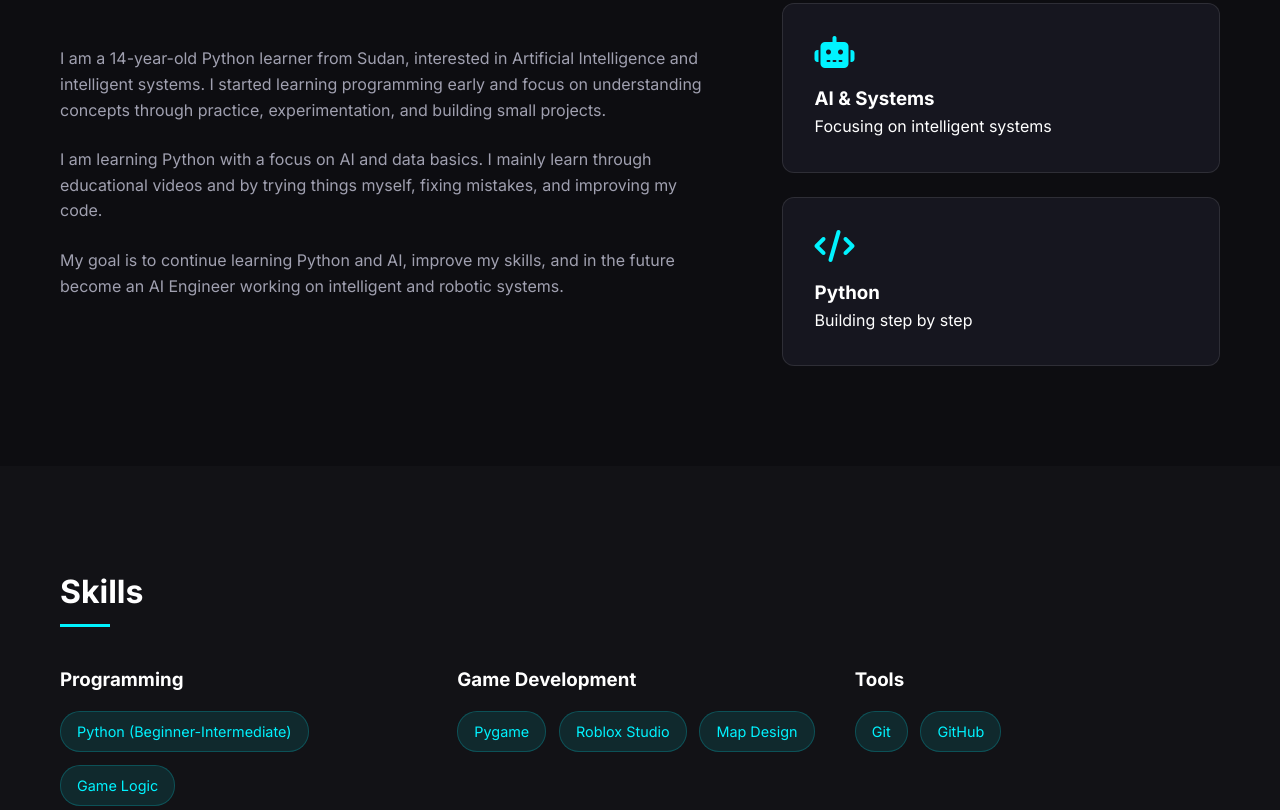
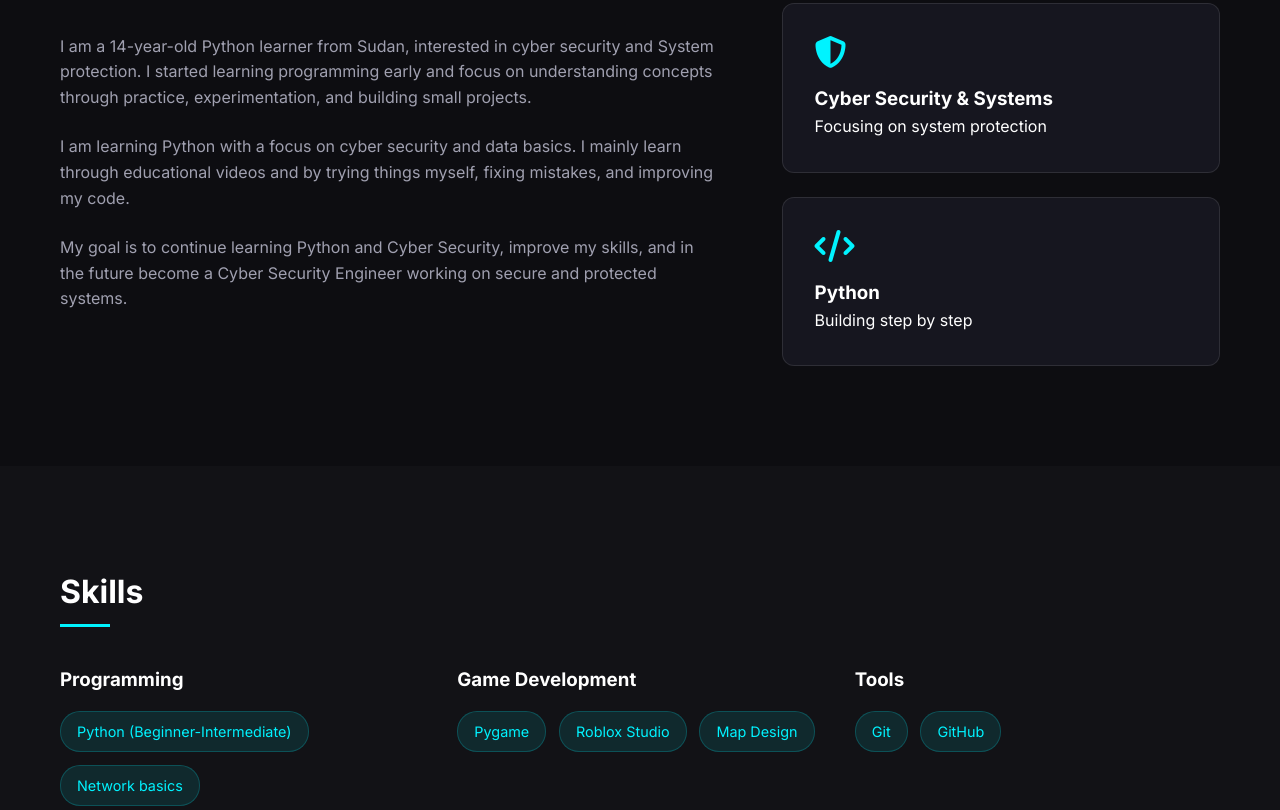
Before and after one commit to de77fult/all-about-my-self, a plain HTML site: page index.html in a window 1280 px wide. Shown: the part 996-1806 px from the top of the page. Drawn offline with Linux system fonts and the light colour scheme.

Commit message:
Add files via upload

```diff
--- a/index.html
+++ b/index.html
@@ -4,9 +4,9 @@
 <head>
     <meta charset="UTF-8">
     <meta name="viewport" content="width=device-width, initial-scale=1.0">
-    <title>Mohamed Khater | AI Enthusiast</title>
+    <title>Mohamed Khater | Cyber Security</title>
     <meta name="description"
-        content="Portfolio of Mohamed Ahmed Mohamed Khater - Python Learner and AI Enthusiast from Sudan.">
+        content="Portfolio of Mohamed Ahmed Mohamed Khater - Python Learner and Cyber Security Enthusiast from Sudan.">
     <link rel="preconnect" href="https://fonts.googleapis.com">
     <link rel="preconnect" href="https://fonts.gstatic.com" crossorigin>
     <link
@@ -43,7 +43,7 @@
             <div class="hero-content">
                 <p class="greeting" data-i18n="hero_greeting">Hello, I'm</p>
                 <h1 data-i18n="hero_name">Mohamed Ahmed Mohamed Khater</h1>
-                <h2 class="typing-text" data-i18n="hero_title">Python Learner | AI Enthusiast</h2>
+                <h2 class="typing-text" data-i18n="hero_title">Python Learner | Cyber Security</h2>
                 <p class="location"><i class="fas fa-map-marker-alt"></i> <span data-i18n="hero_location">Sudan</span>
                 </p>
                 <div class="cta-buttons">
@@ -63,20 +63,22 @@
             <h2 class="section-title" data-i18n="about_title">About Me</h2>
             <div class="about-content">
                 <div class="about-text">
-                    <p data-i18n="about_p1">I am a young Python learner from Sudan, interested in Artificial
-                        Intelligence and intelligent systems. I started learning programming early and focus on
+                    <p data-i18n="about_p1">I am a young Python learner from Sudan, interested in cyber security and
+                        System protection. I started learning programming early and focus on
                         understanding concepts through practice, experimentation, and building small projects.</p>
-                    <p data-i18n="about_p2">I am learning Python with a focus on AI and data basics. I mainly learn
+                    <p data-i18n="about_p2">I am learning Python with a focus on cyber security and data basics. I
+                        mainly learn
                         through educational videos and by trying things myself, fixing mistakes, and improving my code.
                     </p>
-                    <p data-i18n="about_p3">My goal is to continue learning Python and AI, improve my skills, and in the
-                        future become an AI Engineer working on intelligent and robotic systems.</p>
+                    <p data-i18n="about_p3">My goal is to continue learning Python and Cyber Security, improve my
+                        skills, and in the
+                        future become a Cyber Security Engineer working on secure and protected systems.</p>
                 </div>
                 <div class="highlights">
                     <div class="highlight-card">
-                        <i class="fas fa-robot"></i>
-                        <h3 data-i18n="card_ai_title">AI & Systems</h3>
-                        <p data-i18n="card_ai_desc">Focusing on intelligent systems</p>
+                        <i class="fas fa-shield-alt"></i>
+                        <h3 data-i18n="card_ai_title">Cyber Security & Systems</h3>
+                        <p data-i18n="card_ai_desc">Focusing on system protection</p>
                     </div>
                     <div class="highlight-card">
                         <i class="fas fa-code"></i>
@@ -96,7 +98,7 @@
                     <h3 data-i18n="skill_prog">Programming</h3>
                     <div class="skill-tags">
                         <span class="skill-tag" data-i18n="skill_py">Python (Beginner-Intermediate)</span>
-                        <span class="skill-tag" data-i18n="skill_game_logic">Game Logic</span>
+                        <span class="skill-tag" data-i18n="skill_game_logic">Network basics</span>
                     </div>
                 </div>
 
@@ -152,7 +154,7 @@
                         <h3 data-i18n="exp_role1">Independent Learner & Project Builder</h3>
                         <ul>
                             <li data-i18n="exp_list1_1">Practicing Python by building small programs and games</li>
-                            <li data-i18n="exp_list1_2">Learning AI and data basics step by step</li>
+                            <li data-i18n="exp_list1_2">Learning cyber security and data basics step by step</li>
                             <li data-i18n="exp_list1_3">Improving through mistakes and experimentation</li>
                         </ul>
                     </div>
@@ -162,8 +164,8 @@
                     <div class="content">
                         <h3 data-i18n="exp_role2">What I’m Learning Now</h3>
                         <ul>
-                            <li data-i18n="exp_list2_1">Python fundamentals & NumPy basics</li>
-                            <li data-i18n="exp_list2_2">AI and intelligent systems concepts</li>
+                            <li data-i18n="exp_list2_1">Learn Kali Linux</li>
+                            <li data-i18n="exp_list2_2">Cyber security and system protection concepts</li>
                             <li data-i18n="exp_list2_3">Logical thinking and problem-solving</li>
                         </ul>
                     </div>
--- a/script.js
+++ b/script.js
@@ -49,22 +49,22 @@ document.addEventListener('DOMContentLoaded', () => {
             nav_contact: "Social Media",
             hero_greeting: "Hello, I'm",
             hero_name: "Mohamed Ahmed Mohamed Khater",
-            hero_title: "Python Learner | AI Enthusiast",
+            hero_title: "Python Learner | Cyber Security",
             hero_location: "USA",
             btn_projects: "View Projects",
             btn_contact: "Social Media",
             about_title: "About Me",
-            about_p1: "I am a 14-year-old Python learner from Sudan, interested in Artificial Intelligence and intelligent systems. I started learning programming early and focus on understanding concepts through practice, experimentation, and building small projects.",
-            about_p2: "I am learning Python with a focus on AI and data basics. I mainly learn through educational videos and by trying things myself, fixing mistakes, and improving my code.",
-            about_p3: "My goal is to continue learning Python and AI, improve my skills, and in the future become an AI Engineer working on intelligent and robotic systems.",
-            card_ai_title: "AI & Systems",
-            card_ai_desc: "Focusing on intelligent systems",
+            about_p1: "I am a 14-year-old Python learner from Sudan, interested in cyber security and System protection. I started learning programming early and focus on understanding concepts through practice, experimentation, and building small projects.",
+            about_p2: "I am learning Python with a focus on cyber security and data basics. I mainly learn through educational videos and by trying things myself, fixing mistakes, and improving my code.",
+            about_p3: "My goal is to continue learning Python and Cyber Security, improve my skills, and in the future become a Cyber Security Engineer working on secure and protected systems.",
+            card_ai_title: "Cyber Security & Systems",
+            card_ai_desc: "Focusing on system protection",
             card_python_title: "Python",
             card_python_desc: "Building step by step",
             skills_title: "Skills",
             skill_prog: "Programming",
             skill_py: "Python (Beginner-Intermediate)",
-            skill_game_logic: "Game Logic",
+            skill_game_logic: "Network basics",
 
             skill_gamedev: "Game Development",
             skill_map: "Map Design",
@@ -80,12 +80,12 @@ document.addEventListener('DOMContentLoaded', () => {
             exp_role1: "Independent Learner & Project Builder",
             exp_desc1: "Started learning Python basics, focusing on variables, loops, and functions. Built small command-line tools.",
             exp_list1_1: "Practicing Python by building small programs and games",
-            exp_list1_2: "Learning AI and data basics step by step",
+            exp_list1_2: "Learning cyber security and data basics step by step",
             exp_list1_3: "Improving through mistakes and experimentation",
             exp_date2: "",
             exp_role2: "What I’m Learning Now",
-            exp_list2_1: "Python fundamentals & NumPy basics",
-            exp_list2_2: "AI and intelligent systems concepts",
+            exp_list2_1: "Learn Kali Linux",
+            exp_list2_2: "Cyber security and system protection concepts",
             exp_list2_3: "Logical thinking and problem-solving",
             contact_title: "Social Media",
             copyright: "&copy; 2025 Mohamed Ahmed Mohamed Khater. All rights reserved."
@@ -98,22 +98,22 @@ document.addEventListener('DOMContentLoaded', () => {
             nav_contact: "وسائل التواصل الاجتماعي",
             hero_greeting: "مرحباً، أنا",
             hero_name: "محمد أحمد محمد خاطر",
-            hero_title: "متعلم بايثون | شغوف بالذكاء الاصطناعي",
+            hero_title: "متعلم بايثون | الأمن السيبراني",
             hero_location: "الولايات المتحدة الأمريكية",
             btn_projects: "عرض المشاريع",
             btn_contact: "تواصل معي",
             about_title: "نبذة عني",
-            about_p1: "أنا متعلم بايثون عمري 14 عاماً من السودان، مهتم بالذكاء الاصطناعي والأنظمة الذكية. بدأت تعلم البرمجة مبكراً وأركز على فهم المفاهيم من خلال الممارسة والتجربة وبناء المشاريع الصغيرة.",
-            about_p2: "أنا أتعلم بايثون مع التركيز على أساسيات الذكاء الاصطناعي والبيانات. أتعلم بشكل أساسي عبر الفيديوهات التعليمية وتجربة الأشياء بنفسي، وإصلاح الأخطاء، وتحسين الكود.",
-            about_p3: "هدفي هو الاستمرار في تعلم بايثون والذكاء الاصطناعي، وتحسين مهاراتي، وأن أصبح في المستقبل مهندس ذكاء اصطناعي أعمل على الأنظمة الذكية والروبوتية.",
-            card_ai_title: "الذكاء الاصطناعي والأنظمة",
-            card_ai_desc: "التركيز على الأنظمة الذكية",
+            about_p1: "أنا متعلم بايثون عمري 14 عاماً من السودان، مهتم بالأمن السيبراني وحماية النظام. بدأت تعلم البرمجة مبكراً وأركز على فهم المفاهيم من خلال الممارسة والتجربة وبناء المشاريع الصغيرة.",
+            about_p2: "أنا أتعلم بايثون مع التركيز على أساسيات الأمن السيبراني والبيانات. أتعلم بشكل أساسي عبر الفيديوهات التعليمية وتجربة الأشياء بنفسي، وإصلاح الأخطاء، وتحسين الكود.",
+            about_p3: "هدفي هو الاستمرار في تعلم بايثون والأمن السيبراني، وتحسين مهاراتي، وأن أصبح في المستقبل مهندس أمن سيبراني أعمل على الأنظمة الآمنة والمحمية.",
+            card_ai_title: "الأمن السيبراني والأنظمة",
+            card_ai_desc: "التركيز على حماية الأنظمة",
             card_python_title: "بايثون",
             card_python_desc: "البناء خطوة بخطوة",
             skills_title: "المهارات",
             skill_prog: "البرمجة",
             skill_py: "بايثون (مبتدئ-متوسط)",
-            skill_game_logic: "منطق الألعاب",
+            skill_game_logic: "أساسيات الشبكات",
 
             skill_gamedev: "تطوير الألعاب",
             skill_map: "تصميم الخرائط",
@@ -129,12 +129,12 @@ document.addEventListener('DOMContentLoaded', () => {
             exp_role1: "متعلم مستقل وباني مشاريع",
             exp_desc1: "بدأت تعلم أساسيات بايثون، والتركيز على المتغيرات والحلقات والدوال. بنيت أدوات صغيرة تعمل بسطر الأوامر.",
             exp_list1_1: "ممارسة بايثون عبر بناء برامج وألعاب صغيرة",
-            exp_list1_2: "تعلم أساسيات الذكاء الاصطناعي والبيانات خطوة بخطوة",
+            exp_list1_2: "تعلم أساسيات الأمن السيبراني والبيانات خطوة بخطوة",
             exp_list1_3: "التحسين من خلال الأخطاء والتجريب",
             exp_date2: "",
             exp_role2: "ما أتعلمه الآن",
-            exp_list2_1: "أساسيات بايثون و NumPy",
-            exp_list2_2: "مفاهيم الذكاء الاصطناعي والأنظمة الذكية",
+            exp_list2_1: "تعلم كالي لينكس",
+            exp_list2_2: "مفاهيم الأمن السيبراني وحماية النظم",
             exp_list2_3: "التفكير المنطقي وحل المشكلات",
             contact_title: "وسائل التواصل الاجتماعي",
             copyright: "&copy; 2025 محمد أحمد محمد خاطر. جميع الحقوق محفوظة."
```
Also changed, not shown: car_game.jpg (added).
